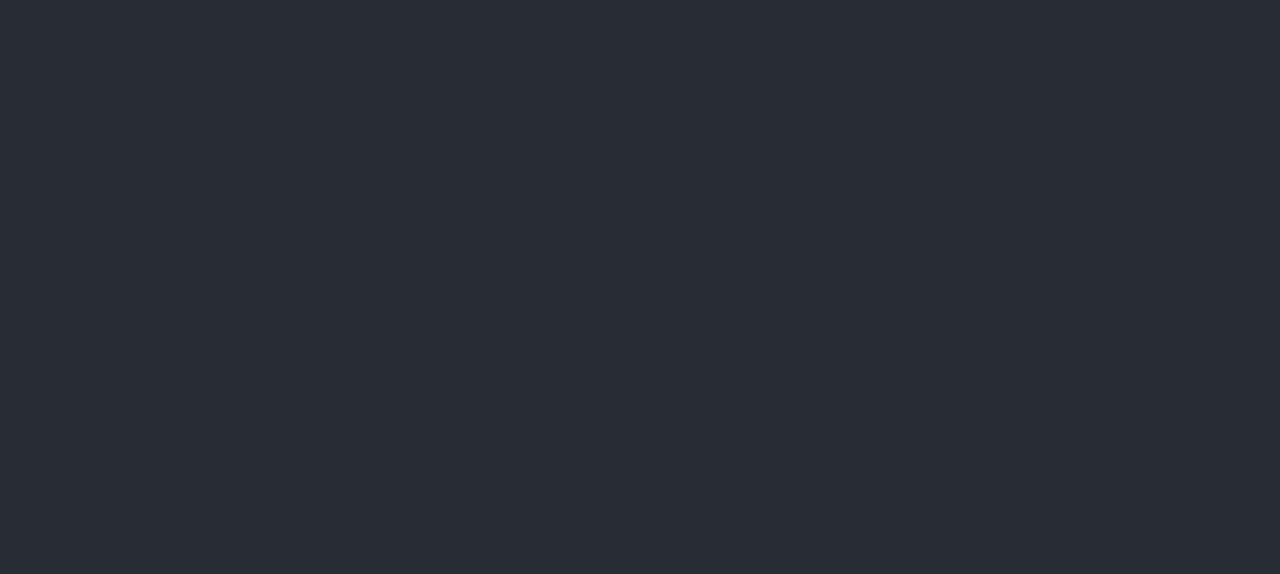
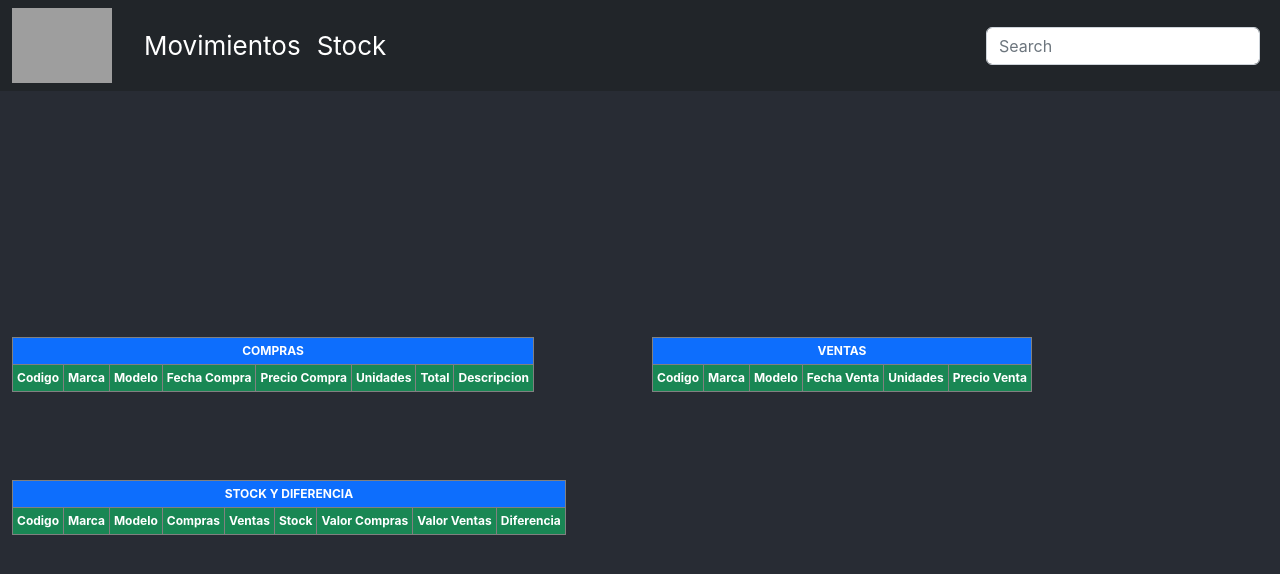
Before and after one commit to IvanPeralta96/frontend, a React (Create React App) app: page /stock in a window 1280 px wide. Before the commit this address had no page. Shown: the top 574 px of the page. Built offline with nearby package versions, Linux system fonts and the light colour scheme; data requests are answered from the project's data file; grey boxes are pictures that could not be loaded.

Commit message:
Componentes
Agregacion del resto de los componentes

```diff
--- a/public/index.html
+++ b/public/index.html
@@ -26,6 +26,7 @@
     <title>React App</title>
     <link href="https://cdn.jsdelivr.net/npm/bootstrap@5.2.2/dist/css/bootstrap.min.css" rel="stylesheet" integrity="sha384-Zenh87qX5JnK2Jl0vWa8Ck2rdkQ2Bzep5IDxbcnCeuOxjzrPF/et3URy9Bv1WTRi" crossorigin="anonymous">
     <link href="https://fonts.googleapis.com/icon?family=Material+Icons" rel="stylesheet">
+    <link rel="stylesheet" href="https://cdn.jsdelivr.net/npm/bootstrap-icons@1.10.2/font/bootstrap-icons.css">
   </head>
   <body>
     <noscript>You need to enable JavaScript to run this app.</noscript>
--- a/src/App.jsx
+++ b/src/App.jsx
@@ -4,6 +4,7 @@ import React, { useEffect, useState } from 'react';
 import axios from 'axios';
 import { BrowserRouter, Route, Routes } from "react-router-dom";
 import Navbar from "./Componentes/Navbar";
+import Todos from './Componentes/Todos';
 
 
 const baseUrl = "http://localhost:3001";
@@ -31,6 +32,15 @@ function App() {
               </>
             }
           />
+          <Route
+            path="/stock"
+            element={
+              <>
+              <Navbar />
+              <Todos />
+              </>
+            }
+          />
         </Routes>
       </BrowserRouter>
     </div>
--- /dev/null
+++ b/src/Componentes/Compras.jsx
@@ -0,0 +1,30 @@
+import "../Components.css";
+
+export default function Compras() {
+  return (
+    <div>
+      <table class="tableStock table-sm table-bordered align-middle mb-2">
+        <thead>
+          <tr>
+            <th colSpan="8" class="bg-primary">
+              COMPRAS
+            </th>
+          </tr>
+          <tr class="table-group-divider">
+            <th class="bg-success" scope="col">Codigo</th>
+            <th class="bg-success" scope="col">Marca</th>
+            <th class="bg-success" scope="col">Modelo</th>
+            <th class="bg-success" scope="col">Fecha Compra</th>
+            <th class="bg-success" scope="col">Precio Compra</th>
+            <th class="bg-success" scope="col">Unidades</th>
+            <th class="bg-success" scope="col">Total</th>
+            <th class="bg-success" scope="col">Descripcion</th>
+          </tr>
+        </thead>
+        <tbody>
+
+        </tbody>
+      </table>
+    </div>
+  );
+}
--- a/src/Componentes/ModificarMovimiento.jsx
+++ b/src/Componentes/ModificarMovimiento.jsx
@@ -57,8 +57,8 @@ export default function ModificarMovimiento(props) {
 
   return (
     <>
-        <button type="button" class="btn btn-success" onClick={modalShow}>
-            Ed
+        <button type="button" class="btn btn-warning btn-sm" onClick={modalShow}>
+        <i class="bi bi-pencil"></i>
         </button>
       <Modal show={show} onHide={modalClose} size="xl">
         <Modal.Header closeButton>
@@ -138,7 +138,7 @@ export default function ModificarMovimiento(props) {
         </Modal.Body>
         <Modal.Footer>
           <button type="button" class="btn btn-danger" onClick={modalClose}>
-            Cerrar
+            Cancelar
           </button>
           <button
             type="button"
--- a/src/Componentes/Movimientos.jsx
+++ b/src/Componentes/Movimientos.jsx
@@ -18,7 +18,8 @@ export default function Movimientos(props) {
   const [sumaEg, setSumaEg] = useState([])
   const [sumaNarX, setSumaNarX] = useState([])
   const [sumaMP, setSumaMP] = useState([])
-  const [inputDate, setInputDate] = useState("")
+  const [dateInicio, setDateInicio] = useState("")
+  const [dateFin, setDateFin] = useState("")
 
   useEffect(() => {
     const handlesumar = () => {
@@ -95,20 +96,20 @@ export default function Movimientos(props) {
 
   return (
     <div class="container-xxl">
-      <table class="table table-success table-striped table-sm table-bordered">
+      <table class="table table-success table-striped table-sm table-bordered align-middle mb-2">
         <thead>
           <tr>
             <th colSpan="10" class="bg-primary"></th>
           </tr>
           <tr>
             <th colSpan="3" class="colVerde bg-success">Introduzca fecha inicial</th>
-            <th colSpan="2" class="bg-light"><input type="date" value={inputDate} onChange={e=>setInputDate(e.target.value)} /></th>
+            <th colSpan="2" class="bg-light"><input type="date" value={dateInicio} onChange={e=>setDateInicio(e.target.value)} /></th>
             <th colSpan="3" class="colBlanca bg-light">Ingresos</th>
             <th colSpan="2" class="colBlanca bg-light"></th>
           </tr>
           <tr>
             <th colSpan="3" class="colVerde bg-success">Introduzca fecha final</th>
-            <th colSpan="2" class="bg-light"></th>
+            <th colSpan="2" class="bg-light"><input type="date" value={dateFin} onChange={e=>setDateFin(e.target.value)} /></th>
             <th colSpan="3" class="colBlanca bg-light">Gastos</th>
             <th colSpan="2" class="colBlanca bg-light"></th>
           </tr>
@@ -117,14 +118,12 @@ export default function Movimientos(props) {
             <th colSpan="10" class="bg-primary"></th>
           </tr>
           <tr>
-            <th colSpan="3" class="colVerde bg-success">Introduzca el mes</th>
-            <th colSpan="2" class="bg-light"></th>
+            <th colSpan="3" rowSpan="2" class="colVerde bg-success align-middle">Introduzca el mes</th>
+            <th colSpan="2" rowSpan="2" class="bg-light align-middle"><input type="month" /></th>
             <th colSpan="3" class="colBlanca bg-light">Ingresos</th>
             <th colSpan="2" class="colBlanca bg-light"></th>
           </tr>
           <tr>
-            <th colSpan="3" class="colVerde bg-success">Introduzca el año</th>
-            <th colSpan="2" class="bg-light"></th>
             <th colSpan="3" class="colBlanca bg-light">Gastos</th>
             <th colSpan="2" class="colBlanca bg-light"></th>
           </tr>
@@ -162,8 +161,8 @@ export default function Movimientos(props) {
             <>
               <tr>
                 <td>
-                  <div class="btn-group">
-                    <button type="button" class="btn btn-danger" onClick={() => eliminarMovimiento(item.id)}>El</button>
+                  <div>
+                    <button type="button" class="btn btn-danger btn-sm me-1" onClick={() => eliminarMovimiento(item.id)}><i class="bi bi-trash"></i></button>
                     <ModificarMovimiento item={item} baseUrl={props.baseUrl} />
                   </div>
                 </td>
@@ -182,10 +181,11 @@ export default function Movimientos(props) {
 
           </tbody>
       </table>
-
-      <button type="button" class="btn btn-primary" onClick={modalShow}>
-            Nuevo
-          </button>
+      <div class="d-grid gap-2 d-md-flex justify-content-md-end">
+        <button type="button" class="btn btn-primary mb-3" onClick={modalShow}>
+            Nuevo Movimiento
+        </button>
+      </div>
 
 
           <Modal show={show} onHide={modalClose} size="xl">
--- a/src/Componentes/Navbar.jsx
+++ b/src/Componentes/Navbar.jsx
@@ -24,9 +24,6 @@ export default function Navbar() {
               placeholder="Search"
               aria-label="Search"
             />
-            <button class="btn btn-outline-success" type="submit">
-              Search
-            </button>
           </form>
         </div>
       </div>
--- /dev/null
+++ b/src/Componentes/Stock.jsx
@@ -0,0 +1,31 @@
+import "../Components.css";
+
+export default function Stock() {
+  return (
+    <div>
+      <table class="tableStock table-sm table-bordered align-middle mb-2">
+        <thead>
+          <tr>
+            <th colSpan="9" class="bg-primary">
+              STOCK Y DIFERENCIA
+            </th>
+          </tr>
+          <tr class="table-group-divider">
+            <th class="bg-success" scope="col">Codigo</th>
+            <th class="bg-success" scope="col">Marca</th>
+            <th class="bg-success" scope="col">Modelo</th>
+            <th class="bg-success" scope="col">Compras</th>
+            <th class="bg-success" scope="col">Ventas</th>
+            <th class="bg-success" scope="col">Stock</th>
+            <th class="bg-success" scope="col">Valor Compras</th>
+            <th class="bg-success" scope="col">Valor Ventas</th>
+            <th class="bg-success" scope="col">Diferencia</th>
+          </tr>
+        </thead>
+        <tbody>
+
+        </tbody>
+      </table>
+    </div>
+  );
+}
--- /dev/null
+++ b/src/Componentes/Todos.jsx
@@ -0,0 +1,20 @@
+import React from "react";
+import Compras from "./Compras";
+import Stock from "./Stock";
+import Ventas from "./Ventas";
+
+export default function Todos() {
+  return (
+    <div class="row">
+      <div class="col-sm-6">
+        <Compras />
+      </div>
+      <div class="col-sm-6">
+        <Ventas />
+      </div>
+      <div class="col-sm-6">
+        <Stock />
+      </div>
+    </div>
+  );
+}
--- /dev/null
+++ b/src/Componentes/Ventas.jsx
@@ -0,0 +1,28 @@
+import "../Components.css";
+
+export default function Ventas() {
+  return (
+    <div>
+      <table class="tableStock table-sm table-bordered align-middle mb-2">
+        <thead>
+          <tr>
+            <th colSpan="6" class="bg-primary">
+              VENTAS
+            </th>
+          </tr>
+          <tr class="table-group-divider">
+            <th class="bg-success" scope="col">Codigo</th>
+            <th class="bg-success" scope="col">Marca</th>
+            <th class="bg-success" scope="col">Modelo</th>
+            <th class="bg-success" scope="col">Fecha Venta</th>
+            <th class="bg-success" scope="col">Unidades</th>
+            <th class="bg-success" scope="col">Precio Venta</th>
+          </tr>
+        </thead>
+        <tbody>
+
+        </tbody>
+      </table>
+    </div>
+  );
+}
--- a/src/Components.css
+++ b/src/Components.css
@@ -1,9 +1,24 @@
 /* Movimientos */
 .table{
     font-size: 12px;
-    vertical-align: middle;
     margin-top: 80px;
 }
+.tableStock {
+    font-size: 12px;
+    margin-top: 80px;
+    color: white;
+}
+.tableCompras {
+    font-size: 12px;
+    margin-top: 80px;
+    color: white;
+}
+.tableVentas {
+    font-size: 12px;
+    margin-top: 80px;
+    color: white;
+}
+
 
 .colBlanca{
     background:none;
```
Also changed, not shown: src/Iconos/pencil-square.svg (deleted), src/Iconos/trash3.svg (deleted).
